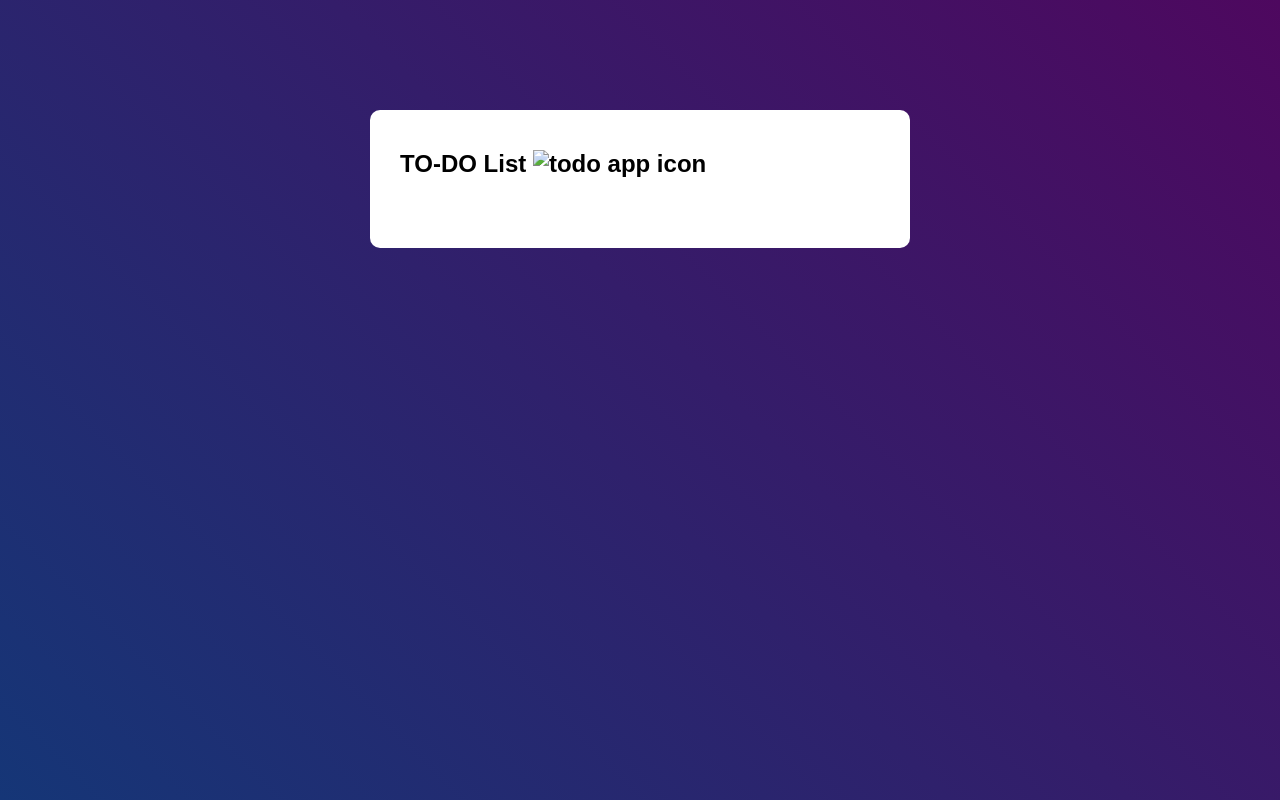
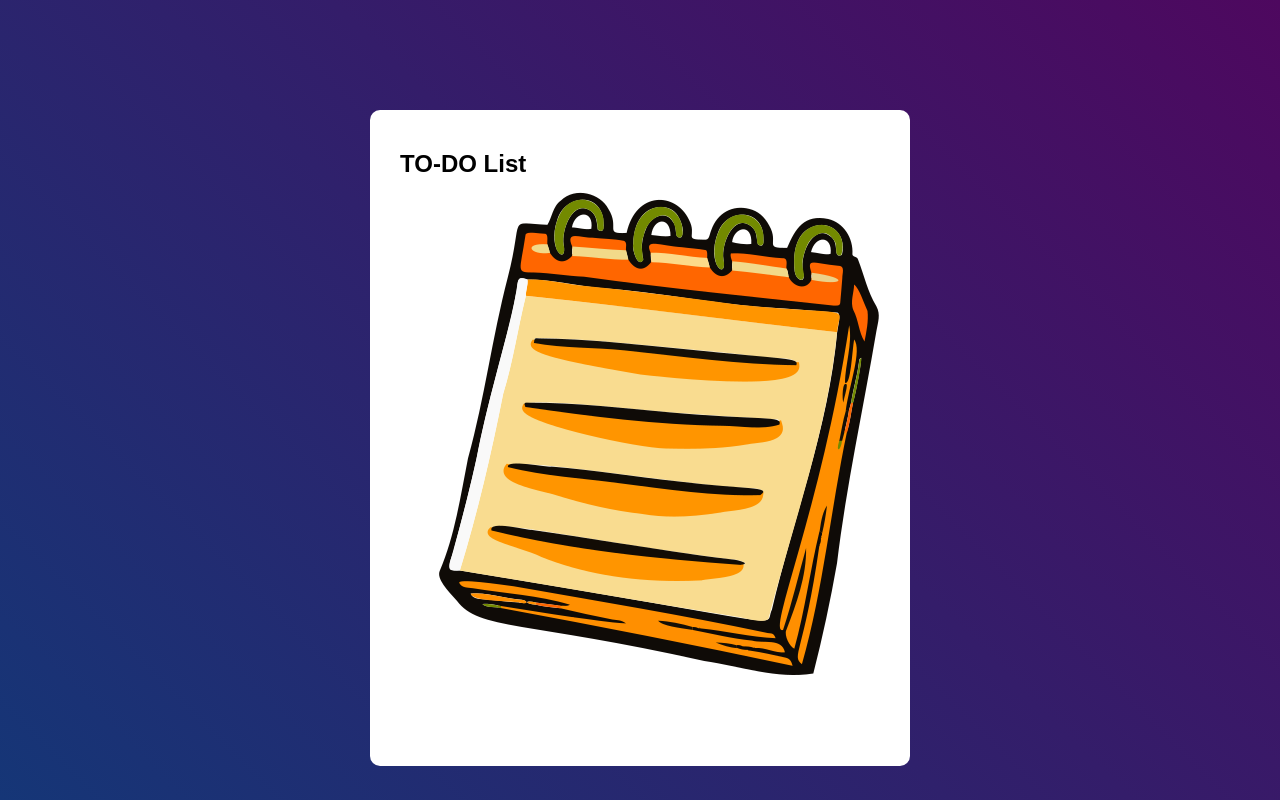
Before and after one commit to NelMatrix743/todo_web_app, a plain HTML site: page index.html in a window 1280 px wide. Drawn offline with Linux system fonts and the light colour scheme.

Commit message:
feat: change page favicon

```diff
--- a/index.html
+++ b/index.html
@@ -6,13 +6,13 @@
     <meta name="viewport" content="width=device-width, initial-scale=1.0">
     <title>TO-DO App</title>
     <link rel="stylesheet" href="styles.css">
-    <link rel="icon" type="image/png" href="assets/images/app_icon.png">
+    <link rel="icon" type="image/png" href="assets/images/app_icon_5.png">
 </head>
 <body>
 
     <div class="container">
         <div class="todo-entry-point">
-            <h2>TO-DO List <img src="assets/images/app_icon.png" alt="todo app icon"></h2>
+            <h2>TO-DO List <img src="assets/images/app_icon_5.png" alt="todo app icon"></h2>
         </div>
     </div>
 
```
